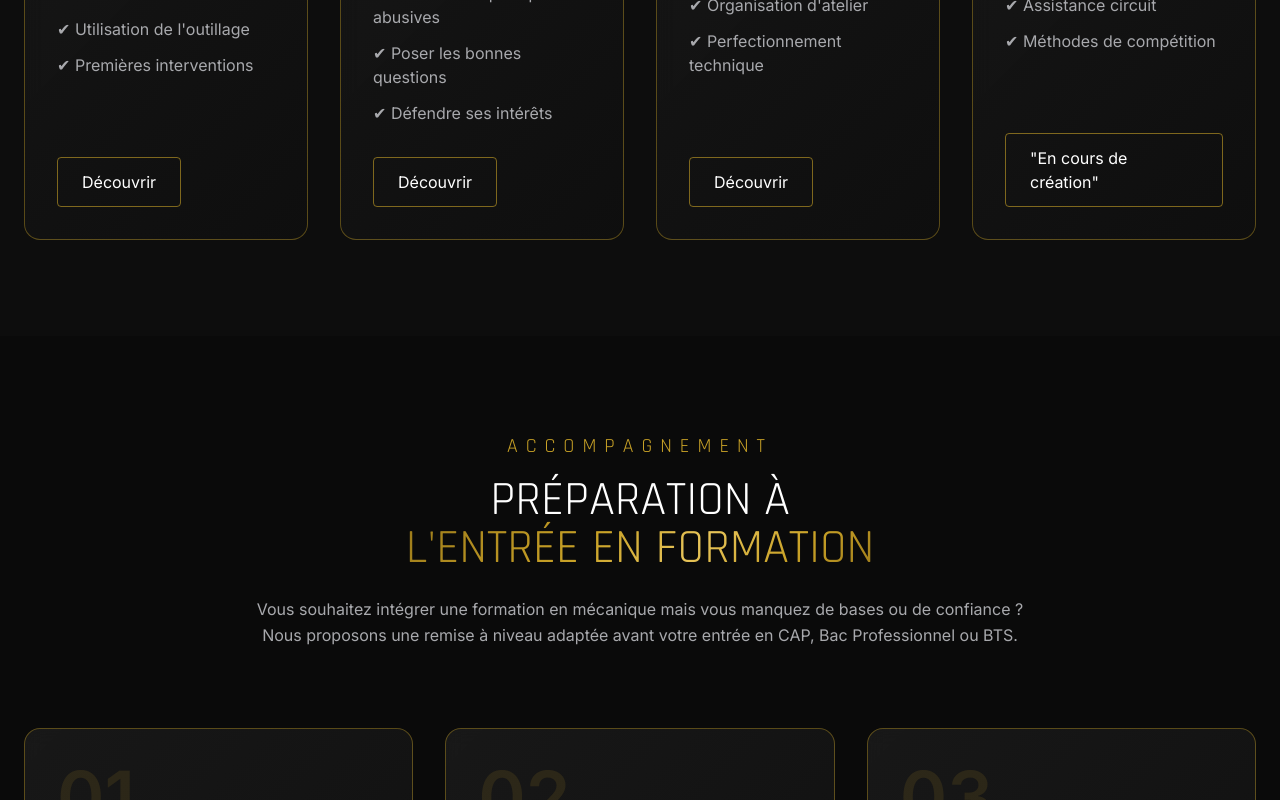
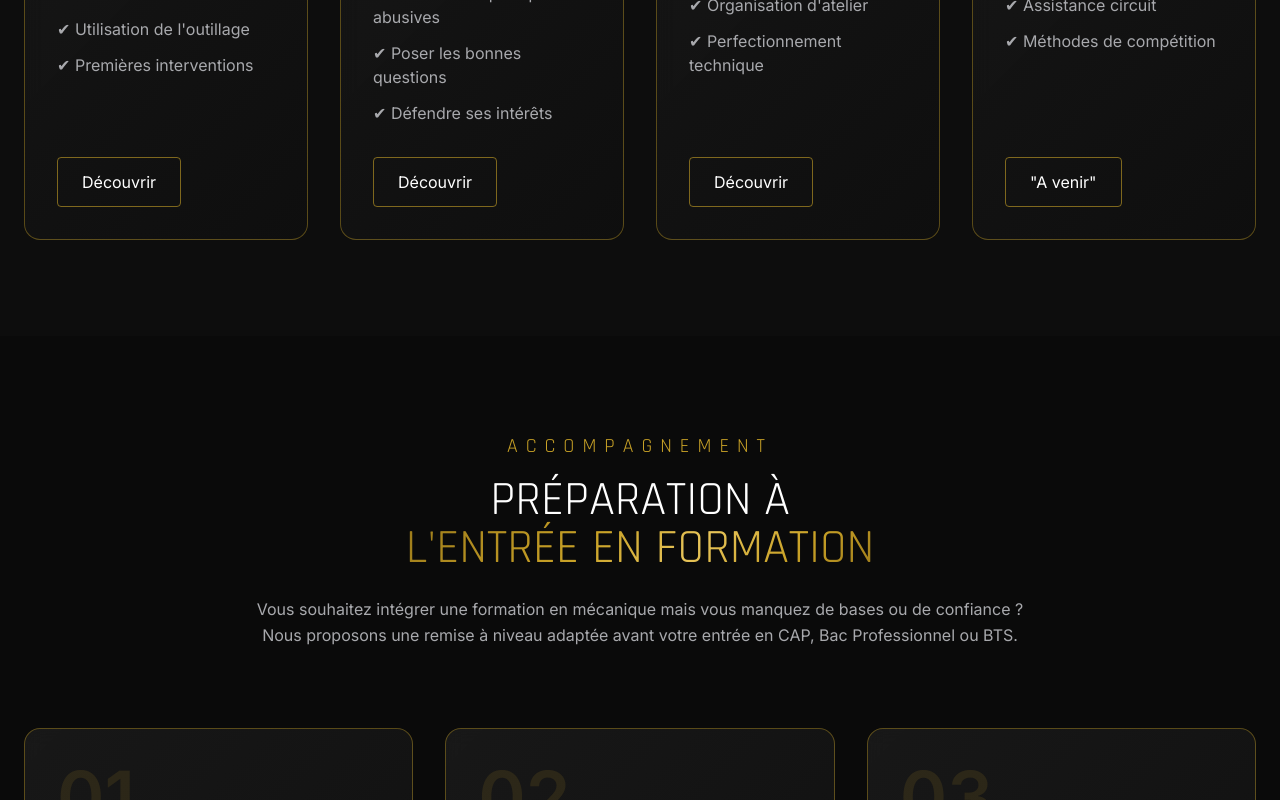
Before and after one commit to PerformancePrestigeAcademy/performance-prestige-academy, a React (Vite) app: page /formation in a window 1280 px wide. Shown: the part 2160-2960 px from the top of the page. Built offline with nearby package versions, Linux system fonts and the light colour scheme.

Commit message:
PATCH 021 v21

```diff
--- a/src/Pages/FormationPage.tsx
+++ b/src/Pages/FormationPage.tsx
@@ -315,7 +315,7 @@ Performance & Prestige Academy
         <span
             className="btn-outline-gold inline-block px-6 py-3 rounded cursor-default"
         >
-            "En cours de création"
+            "A venir"
         </span>
 
     </div>
@@ -697,7 +697,7 @@ Performance & Prestige Academy
         <span
   className="btn-outline-gold inline-block px-6 py-3 rounded cursor-default"
 >
-  "En cours de création"
+  "A venir"
 </span>
 
     </div>
@@ -727,7 +727,7 @@ Performance & Prestige Academy
         <span
   className="btn-outline-gold inline-block px-6 py-3 rounded cursor-default"
 >
-  "En cours de création"
+  "A venir"
 </span>
 
 
@@ -758,7 +758,7 @@ Performance & Prestige Academy
         <span
   className="btn-outline-gold inline-block px-6 py-3 rounded cursor-default"
 >
-  "En cours de création"
+  "A venir"
 </span>
 
     </div>
```
